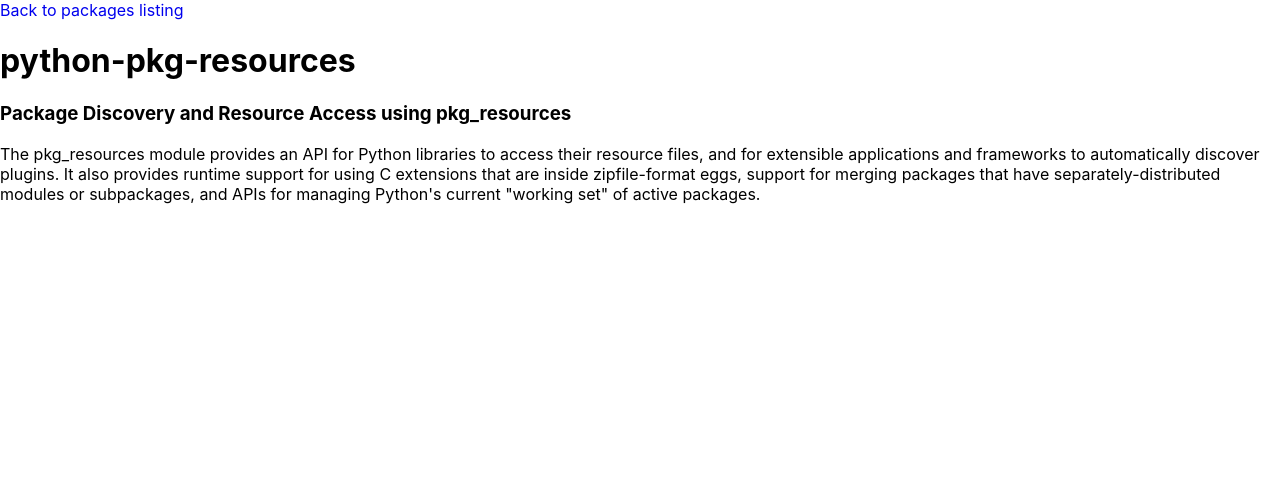
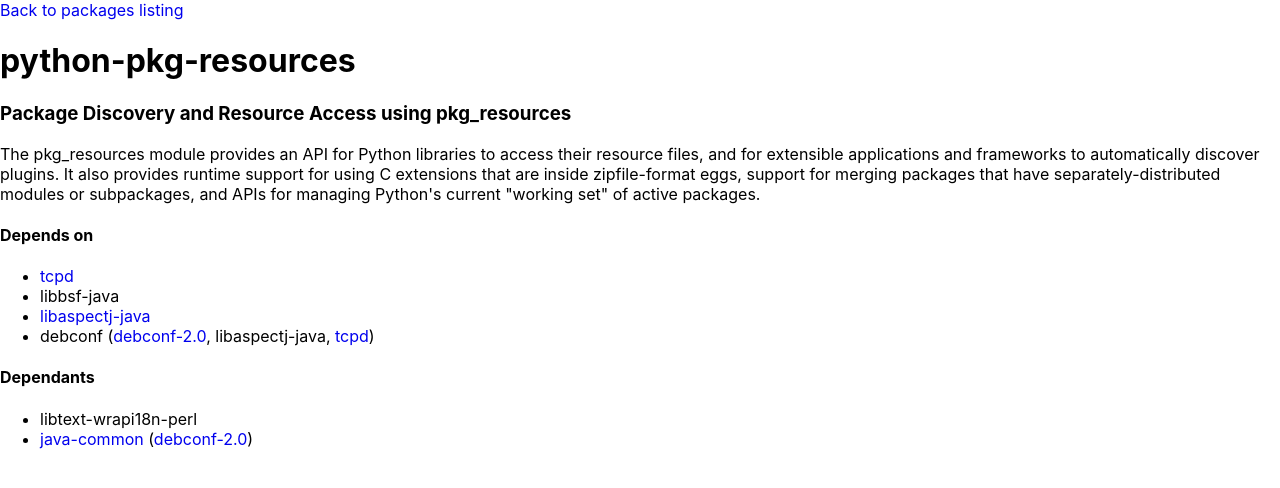
Before and after one commit to joni-/packages-parser, a Next.js app: page /libws-commons-util-java in a window 1280 px wide. Shown: the top 488 px of the page. Built offline with nearby package versions, Linux system fonts and the light colour scheme.

Commit message:
UI logic for dependencies & dependants

```diff
--- a/mocks.ts
+++ b/mocks.ts
@@ -7,6 +7,8 @@ export const paragraph1: Paragraph = {
     description: `This is a small collection of utility classes, that allow high
 performance XML processing based on SAX.`,
   },
+  depends: [],
+  dependants: [],
 };
 
 export const paragraph2: Paragraph = {
@@ -21,6 +23,30 @@ eggs, support for merging packages that have separately-distributed
 modules or subpackages, and APIs for managing Python's current
 "working set" of active packages.`,
   },
+  depends: [
+    { name: "tcpd", installed: true, alternatives: [] },
+    { name: "libbsf-java", installed: false, alternatives: [] },
+    { name: "libaspectj-java", installed: true, alternatives: [] },
+    {
+      name: "debconf",
+      installed: false,
+      alternatives: [
+        { name: "debconf-2.0", installed: true, alternatives: [] },
+        { name: "libaspectj-java", installed: false, alternatives: [] },
+        { name: "tcpd", installed: true, alternatives: [] },
+      ],
+    },
+  ],
+  dependants: [
+    { name: "libtext-wrapi18n-perl", installed: false, alternatives: [] },
+    {
+      name: "java-common",
+      installed: true,
+      alternatives: [
+        { name: "debconf-2.0", installed: true, alternatives: [] },
+      ],
+    },
+  ],
 };
 
 export const paragraphs: Paragraph[] = [paragraph1, paragraph2];
--- a/pages/[pkg].tsx
+++ b/pages/[pkg].tsx
@@ -1,4 +1,4 @@
-import { Paragraph } from "../parser/parser";
+import { Paragraph, Reference } from "../parser/parser";
 import { paragraph2 } from "../mocks";
 import { GetServerSideProps } from "next";
 
@@ -6,14 +6,61 @@ interface Props {
   paragraph: Paragraph;
 }
 
+const Alternatives = ({ alternatives }: { alternatives: Reference[] }) => {
+  if (alternatives.length === 0) {
+    return null;
+  }
+  return (
+    <>
+      (
+      {alternatives.map((alt, i, arr) => (
+        <span key={alt.name}>
+          {alt.installed && <a href={`/${alt.name}`}>{alt.name}</a>}
+          {!alt.installed && alt.name}
+          {i < arr.length - 1 && ", "}
+        </span>
+      ))}
+      )
+    </>
+  );
+};
+
+const References = ({
+  title,
+  references,
+}: {
+  title: string;
+  references: Reference[];
+}) => {
+  if (references.length === 0) {
+    return null;
+  }
+  return (
+    <>
+      <h4>{title}</h4>
+      <ul>
+        {references.map((r) => (
+          <li key={r.name}>
+            {r.installed && <a href={`/${r.name}`}>{r.name}</a>}
+            {!r.installed && r.name}{" "}
+            <Alternatives alternatives={r.alternatives} />
+          </li>
+        ))}
+      </ul>
+    </>
+  );
+};
+
 const PackageDetails = (props: Props) => {
-  const { name, description } = props.paragraph;
+  const { name, description, depends, dependants } = props.paragraph;
   return (
     <div>
       <a href="/">Back to packages listing</a>
       <h1>{name}</h1>
       <h3>{description.synopsis}</h3>
       <p>{description.description}</p>
+      <References title="Depends on" references={depends} />
+      <References title="Dependants" references={dependants} />
     </div>
   );
 };
```
Also changed, not shown: parser/parser.ts (+11 -0 lines), 2 other files (tests, documents, lock files or other folders).
